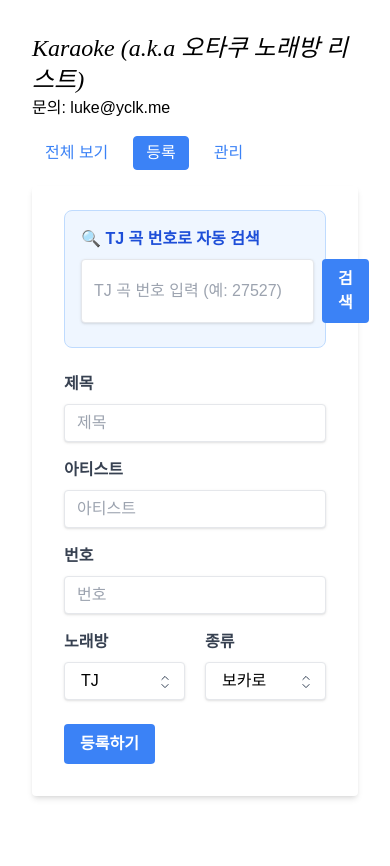
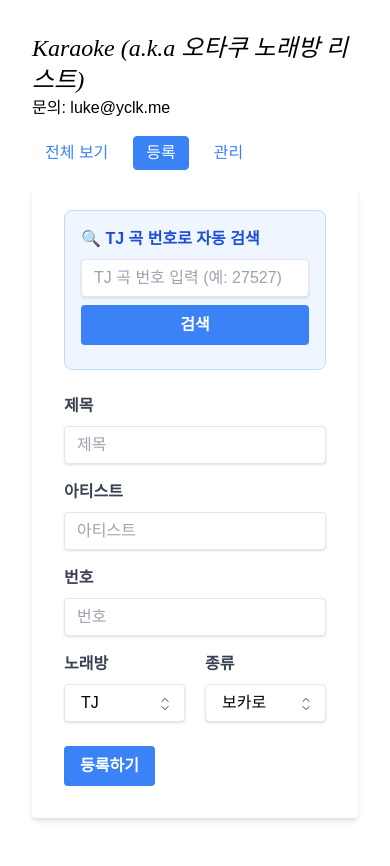
Before and after one commit to YCLK/karaoke-index-vercel, a Flask app: page /add/ in a window 390 px wide. Before the commit the page ends 799 px from the top, so only its background shows below. Run offline with Flask 3, Linux system fonts and the light colour scheme; some libraries are stand-ins or nearby versions; some web fonts are replaced.

Commit message:
Update register.html

```diff
--- a/api/templates/register.html
+++ b/api/templates/register.html
@@ -61,17 +61,17 @@
                 <!-- 곡 번호 자동 검색 섹션 -->
                 <div class="mb-6 p-4 bg-blue-50 rounded-lg border border-blue-200">
                     <label class="block text-blue-700 text-m font-bold mb-2">🔍 TJ 곡 번호로 자동 검색</label>
-                    <div class="flex gap-2">
+                    <div class="flex flex-col sm:flex-row gap-2">
                         <input
                             id="search-number"
                             type="text"
                             placeholder="TJ 곡 번호 입력 (예: 27527)"
-                            class="shadow appearance-none border rounded flex-1 py-2 px-3 text-gray-700 leading-tight focus:outline-none focus:shadow-outline focus:border-blue-500"
+                            class="shadow appearance-none border rounded w-full sm:flex-1 py-2 px-3 text-gray-700 leading-tight focus:outline-none focus:shadow-outline focus:border-blue-500"
                         >
                         <button
                             type="button"
                             id="search-btn"
-                            class="bg-blue-500 hover:bg-blue-700 text-white font-bold py-2 px-4 rounded transition-colors"
+                            class="bg-blue-500 hover:bg-blue-700 text-white font-bold py-2 px-4 rounded transition-colors w-full sm:w-auto"
                         >
                             검색
                         </button>
```
